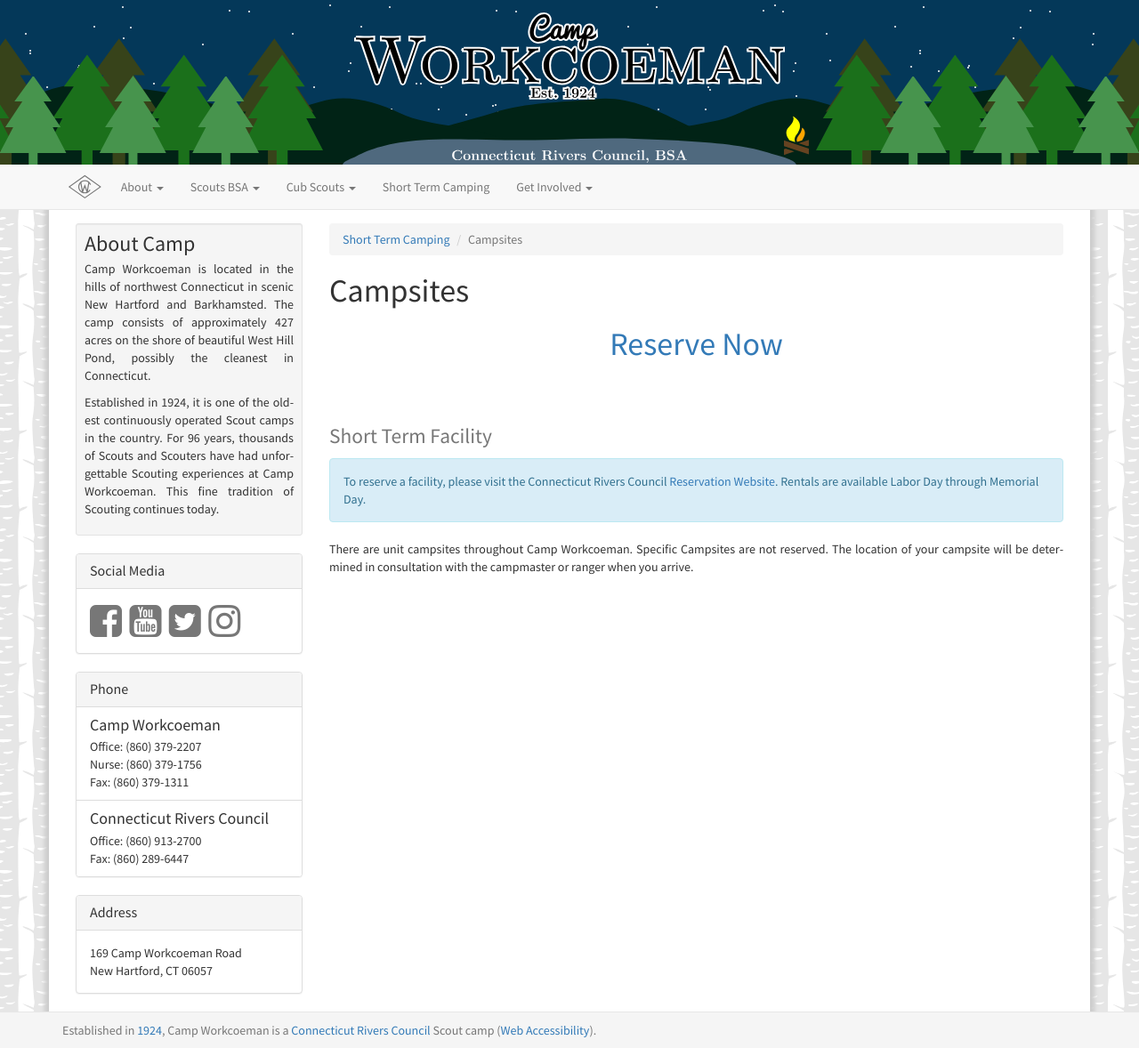
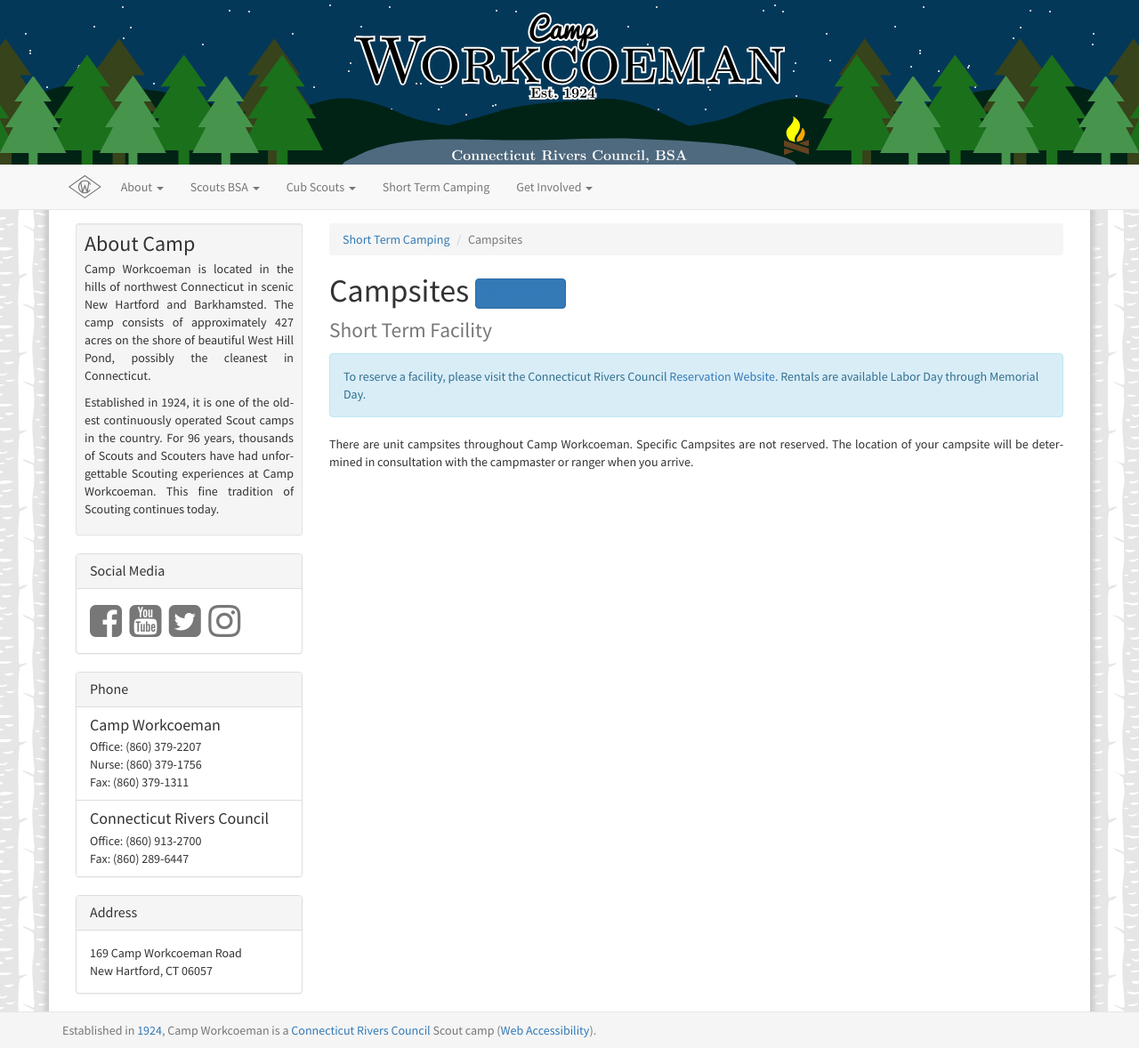
Before and after one commit to campworkcoeman/campworkcoeman.org, a Jekyll site: the page built from short-term-camping/campsites.md, in a window 1280 px wide. Shown: the whole page at 89% size. Built offline with Jekyll 4.4.1, drawn with Linux system fonts in a browser that asks for light colours; nearby versions of some CDN libraries; Markdown is read by kramdown in place of the engine named in the settings.

Commit message:
Test reserve now button for short term camping.

```diff
--- a/_layouts/short-term-facility.html
+++ b/_layouts/short-term-facility.html
@@ -12,7 +12,7 @@
       <li class="active">{{ page.title }}</li>
     </ol>
 
-    <h1>{{ page.title }} <li class="pager"><a href="https://campreservation.com/066/Camps/636">Reserve Now</a></li><small><br/>Short Term Facility</small></h1>
+    <h1>{{ page.title }} <button type="button" class="btn btn-primary"><a href="https://campreservation.com/066/Camps/636">Reserve Now</a></button><small><br/>Short Term Facility</small></h1>
 
     <div class="alert alert-info"><p>To reserve a facility, please visit the Connecticut Rivers Council <a href="https://campreservation.com/066/Camps/636">Reservation Website</a>. Rentals are available Labor Day through Memorial Day.</p></div>
 
```
